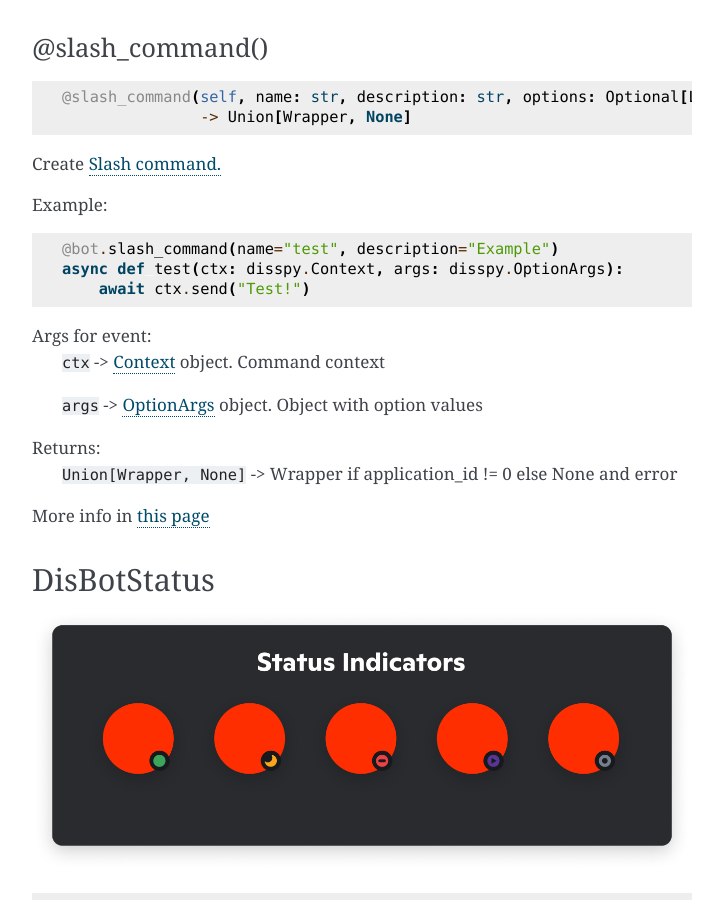
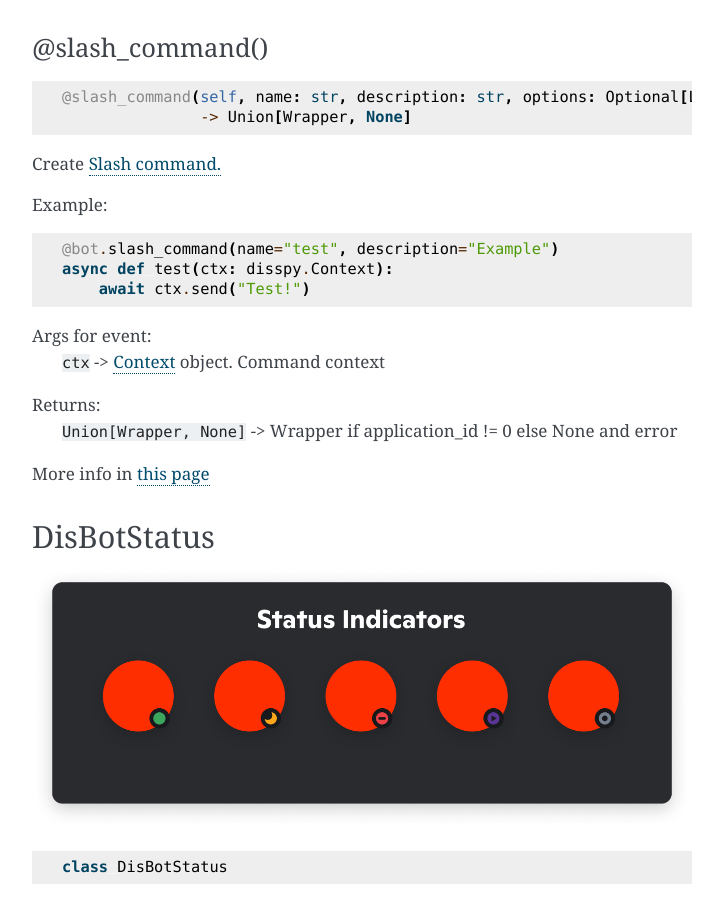
Before and after one commit to bleudev/pytecord_old_archive, a Sphinx documentation site: the page built from docs/source/objects/bot.rst, in a window 1280 px wide and 900 px high, scrolled down 3681 px. Shown: the whole window, without its empty margins (388-1111 px from the left). Built offline with Sphinx 7.4.7, drawn with Linux system fonts in a browser that asks for light colours.

Commit message:
Fix ``args`` param in examples and other places

```diff
--- a/docs/source/objects/bot.rst
+++ b/docs/source/objects/bot.rst
@@ -179,13 +179,11 @@ Create `Slash command. <application_commands.html#slash-commands>`_
 Example::
 
     @bot.slash_command(name="test", description="Example")
-    async def test(ctx: disspy.Context, args: disspy.OptionArgs):
+    async def test(ctx: disspy.Context):
         await ctx.send("Test!")
 
 Args for event:
     ``ctx`` -> `Context <application_commands.html#context>`_ object. Command context
-
-    ``args`` -> `OptionArgs <application_commands.html#option-args>`_ object. Object with option values
 
 Returns:
     ``Union[Wrapper, None]`` -> Wrapper if application_id != 0 else None and error
```
